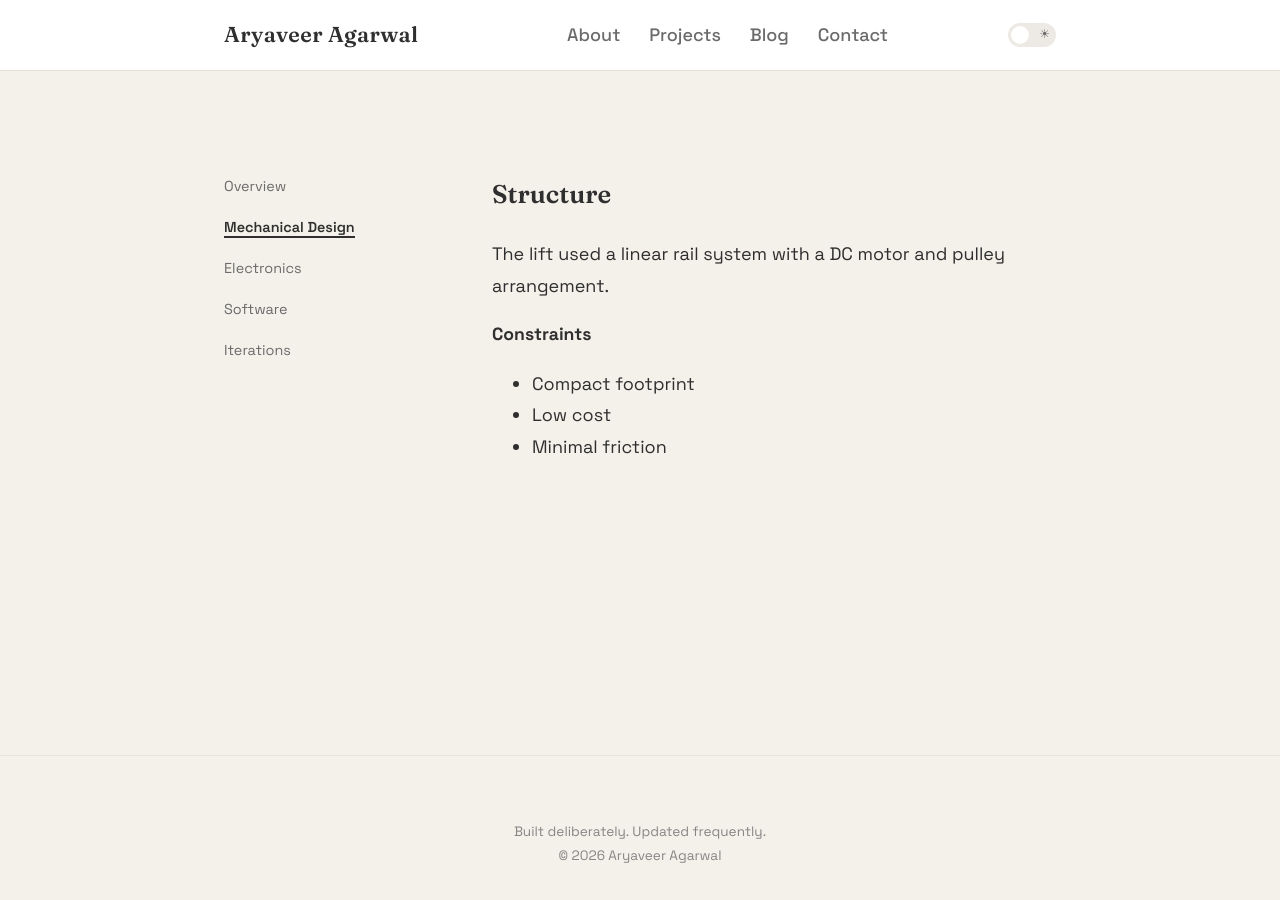
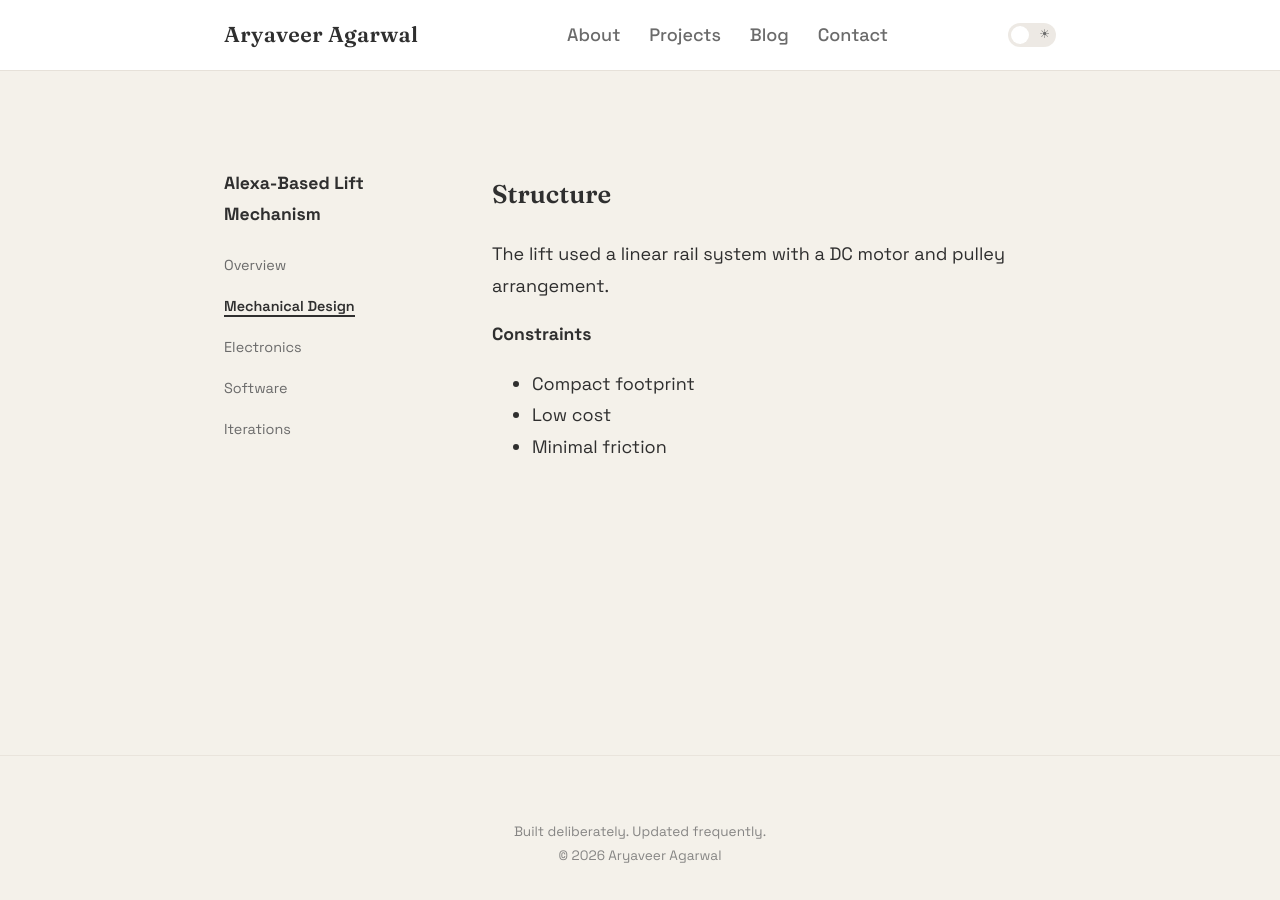
Before and after one commit to aryaveeragarwal/aryaveeragarwal.github.io, a Jekyll site: the page built from _projects/alexa-lift/design.md, in a window 1280 px wide and 900 px high. Built offline with Jekyll 4.4.1, drawn with Linux system fonts in a browser that asks for light colours.

Commit message:
Update design.md

```diff
--- a/_projects/alexa-lift/design.md
+++ b/_projects/alexa-lift/design.md
@@ -2,6 +2,7 @@
 title: Mechanical Design
 layout: project
 sidebar: alexa-lift
+project_title: Alexa-Based Lift Mechanism
 ---
 
 ## Structure
```
